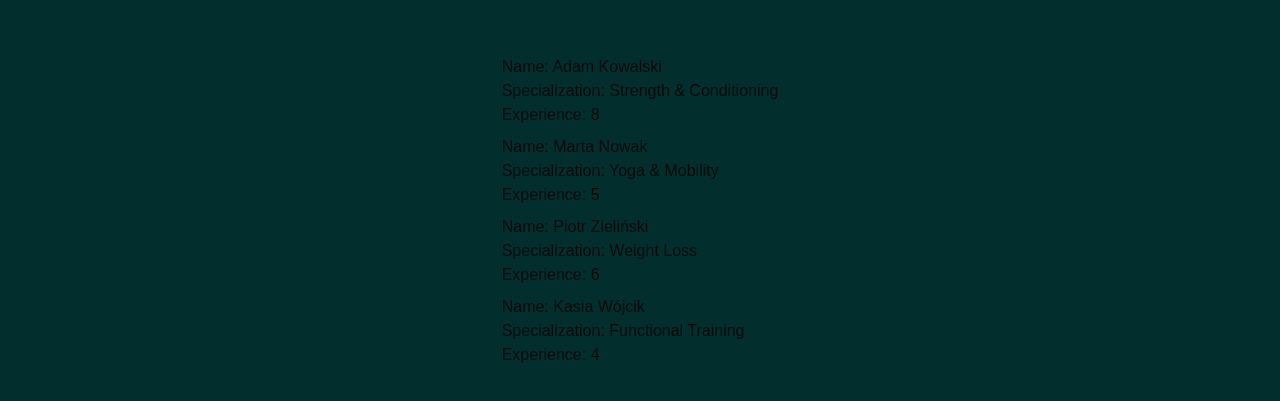
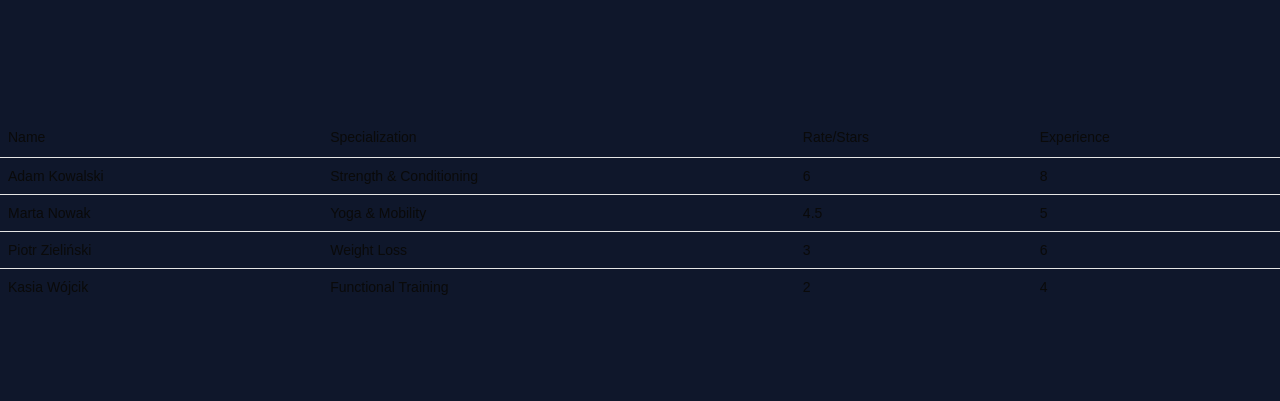
Before and after one commit to fryderyk1991/trainly, a React (Vite) app: page / in a window 1280 px wide. Shown: the part 189-590 px from the top of the page. Built offline with nearby package versions, Linux system fonts and the light colour scheme; data requests are answered from the project's data file.

Commit message:
feat: add TrainerTable component - it shows data of trainers

```diff
--- a/src/App.tsx
+++ b/src/App.tsx
@@ -2,6 +2,7 @@ import { useState, useEffect } from "react";
 import { fetchData } from "./api/fetch";
 import Container from "./components/layout/Container";
 import type { Trainer } from "./types/trainer";
+import TrainerTable from "./components/TrainerTable";
 
 
 
@@ -26,17 +27,9 @@ function App() {
 
   return (
     <>
-      <div className="bg-teal-950">
+      <div className="bg-slate-900">
         <Container>
-           <ul className="my-2">
-          {trainersList.map((t) => (
-            <li className="my-2" key={t.id}>
-              Name: {t.name}
-              <p>Specialization: {t.specialization}</p>
-              <p>Experience: {t.experience}</p>
-            </li>
-          ))}
-        </ul>
+        <TrainerTable trainers={trainersList} />
         </Container>
       </div>
     </>
--- /dev/null
+++ b/src/components/TrainerTable.tsx
@@ -0,0 +1,41 @@
+import type { Trainer } from "../types/trainer";
+import {
+  Table,
+  TableBody,
+  TableCell,
+  TableHead,
+  TableHeader,
+  TableRow,
+} from "./ui/table";
+
+type Props = {
+    trainers: Trainer[];
+}
+
+const TrainerTable = ({ trainers }: Props) => {
+  return (
+   <Table>
+    <TableHeader>
+        <TableRow>
+            <TableHead>Name</TableHead>
+            <TableHead>Specialization</TableHead>
+            <TableHead>Rate/Stars</TableHead>
+            <TableHead>Experience</TableHead>
+        </TableRow>
+         </TableHeader>
+        <TableBody>
+            {trainers.map((trainer) => (
+                console.log(trainer.name),
+                <TableRow key={trainer.id}>
+                    <TableCell>{trainer.name}</TableCell>
+                    <TableCell>{trainer.specialization}</TableCell>
+                    <TableCell>{trainer.stars}</TableCell>
+                    <TableCell>{trainer.experience}</TableCell>
+                </TableRow>
+            ))}
+        </TableBody>
+   </Table>
+  );
+};
+
+export default TrainerTable;
--- a/src/components/layout/Container.tsx
+++ b/src/components/layout/Container.tsx
@@ -2,7 +2,7 @@ import React from "react"
 
 const Container = ({children}: {children: React.ReactNode} ) => {
   return (
-    <div className='w-full h-screen flex justify-center items-center'>
+    <div className='h-screen flex justify-center items-center'>
         {children}
     </div>
   )
```
Also changed, not shown: src/components/ui/button.tsx (line endings or trailing spaces).
